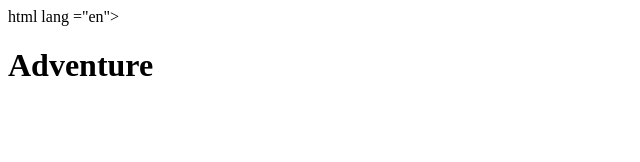
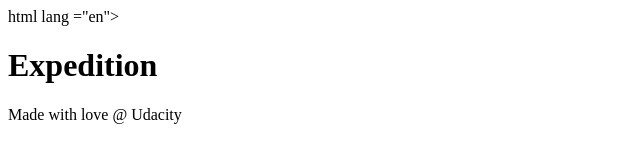
Before and after one commit to OzLievano/Test2, a plain HTML site: page index.html in a window 1280 px wide. Shown: the whole page, without its empty margins (0-640 px from the left). Drawn offline with Linux system fonts and the light colour scheme; files that its build step writes are made by us from their sources.

Commit message:
4th commit

```diff
--- a/index.html
+++ b/index.html
@@ -5,13 +5,23 @@ html lang ="en">
 	<meta name="viewport" content="width=device-width, initial-scale=1">
 	<meta name="decription" content="">
 	<link rel="stylesheet" href="cc/app.css">
-	<header>
-		<h1>Adventure</h1>
-	</header>
 </head>
 <body>
 
+	<header>
+		<h1> Expedition </h1>
+	</header>
 
+	<div class="container">
+		<main>
+
+		</main>
+	</div>
+
+	<footer>
+		Made with love @ Udacity
+
+	</footer>
 	<script src="js/app.js"></script>
 </body>
 </html>
```
